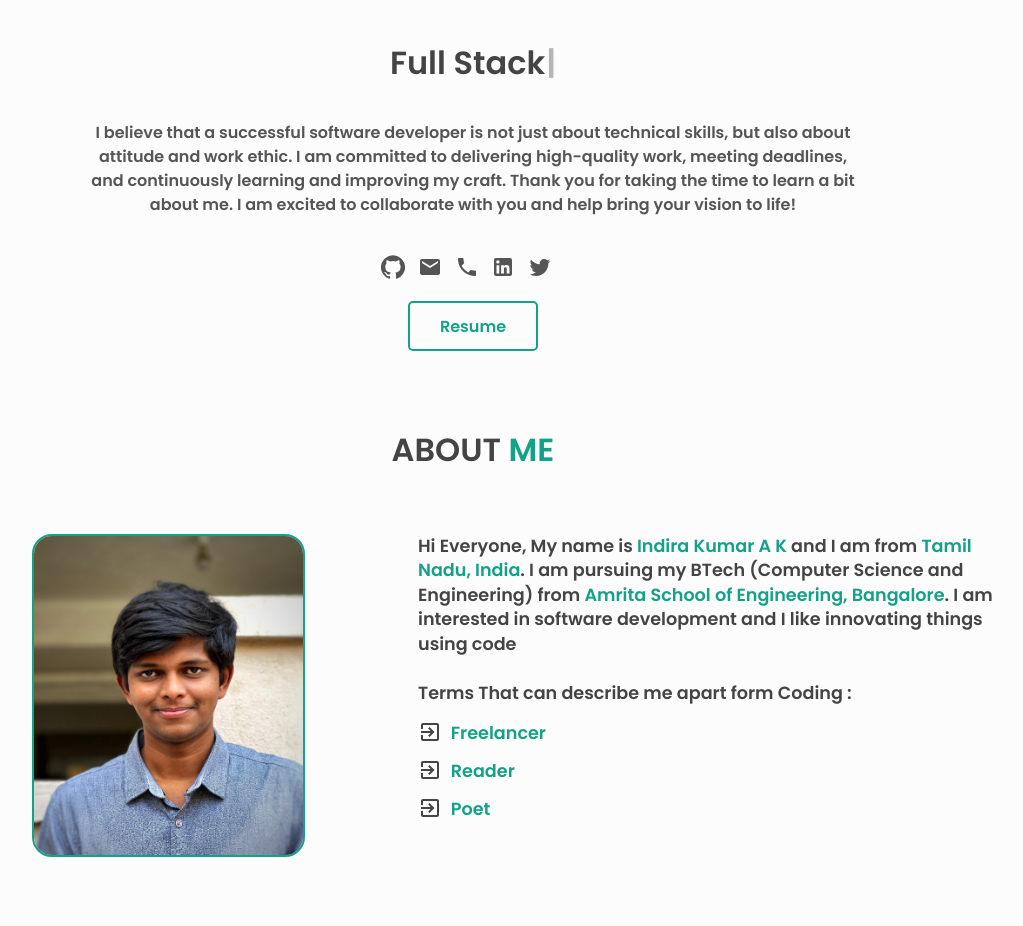
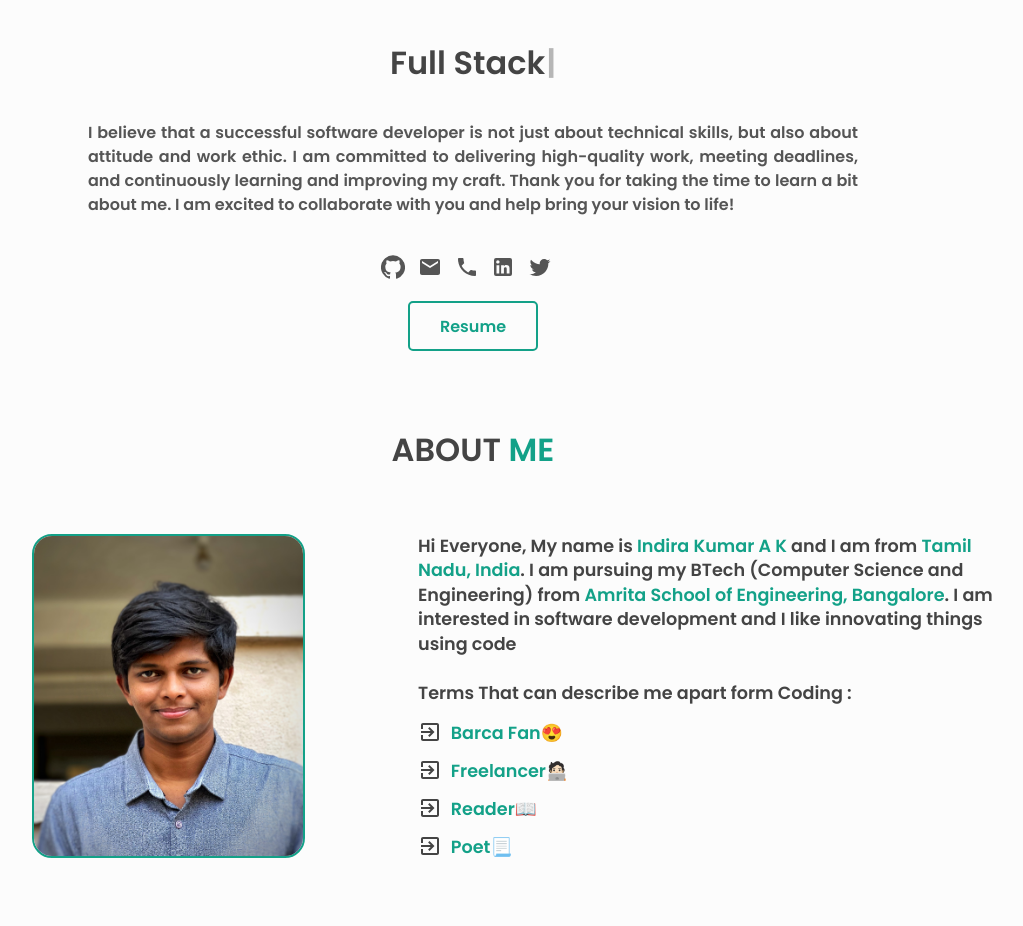
Before and after one commit to Indira-kumar/portfolio, a React (Create React App) app: page / in a window 1280 px wide. Shown: the part 247-1173 px from the top of the page, without its empty margins (167-1190 px from the left). Built offline with nearby package versions, Linux system fonts and the light colour scheme.

Commit message:
<update> : about section emojis

```diff
--- a/src/Components/About/About.css
+++ b/src/Components/About/About.css
@@ -15,7 +15,7 @@
 .about__desc {
   font-size: 1rem;
   max-width: 70%;
-  text-align: center;
+  text-align: justify;
 }
 
 .about__desc,
--- a/src/Components/About/Introduction.css
+++ b/src/Components/About/Introduction.css
@@ -61,7 +61,7 @@
     width: 60%;
     height: 100%;
     border-radius: 20px;
-    border-radius: 50%;
+    /* border-radius: 50%; */
     border: 2px solid var(--clr-primary);
   }
   .introduction_datacontainer {
--- a/src/Components/About/Introduction.jsx
+++ b/src/Components/About/Introduction.jsx
@@ -38,19 +38,25 @@ export const Introduction = () => {
                 <span className="icons">
                   <ExitToAppIcon />
                 </span>
-                Freelancer{" "}
+                Barca Fan😍{" "}
               </h4>
               <h4 className="different">
                 <span className="icons">
                   <ExitToAppIcon />
                 </span>
-                Reader{" "}
+                Freelancer🧑🏻‍💻{" "}
               </h4>
               <h4 className="different">
                 <span className="icons">
                   <ExitToAppIcon />
                 </span>
-                Poet{" "}
+                Reader📖{" "}
+              </h4>
+              <h4 className="different">
+                <span className="icons">
+                  <ExitToAppIcon />
+                </span>
+                Poet📃{" "}
               </h4>
             </div>
           </div>
--- a/src/Components/Projects/Projects.css
+++ b/src/Components/Projects/Projects.css
@@ -114,7 +114,7 @@
 .about__desc {
   font-size: 1rem;
   max-width: 70%;
-  text-align: center;
+  text-align: justify;
   margin-top: 2.4em;
   margin-left: auto;
   margin-right: auto;
```
